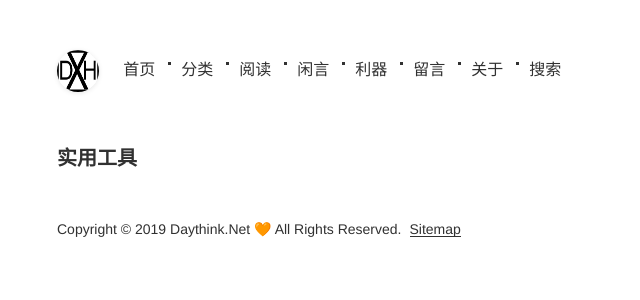
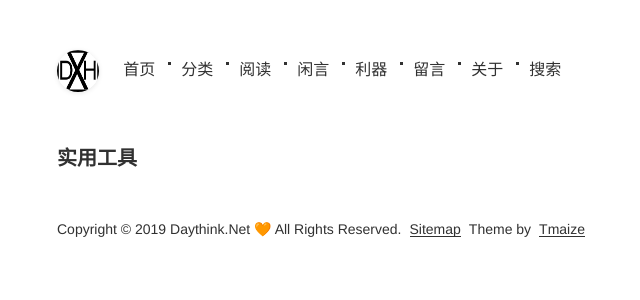
Before and after one commit to Devinteng/blog3, a Jekyll site: the page built from pages/利器.md, in a window 1280 px wide. Shown: the top 300 px of the page, without its empty margins (303-943 px from the left). Built offline with Jekyll 4.4.1, drawn with Linux system fonts in a browser that asks for light colours.

Commit message:
Update footer.html

```diff
--- a/_includes/footer.html
+++ b/_includes/footer.html
@@ -1,5 +1,8 @@
 <footer class="container footer">
   <span>{{ site.footerText }}</span>
   <a href="{{ site.baseUrl }}/sitemap.xml">Sitemap</a>
+  <span>Theme by</span>
+  <!-- 请保留 -->
+  <a href="https://github.com/TMaize/tmaize-blog">Tmaize</a>
   <div id="moveUp"></div>
 </footer>
```
